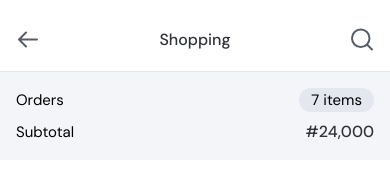
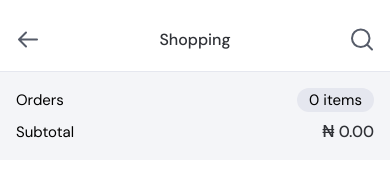
Before and after one commit to kaiser54/ipc-product-main, a Nuxt app: page /dashboard/market/cart in a window 390 px wide. Shown: the top 194 px of the page. Built offline with nearby package versions, Linux system fonts and the light colour scheme.

Commit message:
total price for mobile cart

```diff
--- a/components/cart.vue
+++ b/components/cart.vue
@@ -9,7 +9,7 @@
               <path d="M5 19L19 5M5 5L19 19L5 5Z" stroke="#565C69" stroke-width="2" stroke-linecap="round"
                 stroke-linejoin="round" />
             </svg>
-            <h3 class="h3-medium">Shopping bag</h3>
+            <h3 class="h3-medium">Shopping cart</h3>
           </div>
         </header>
         <div class="cart-list">
@@ -18,20 +18,22 @@
             <cartList v-for="product in cart" :key="product.id" :product="product" :inCart="true" class="cart-list-con" />
           </div>
         </div>
-        <div class="checkout-container"  v-if="cart.length > 1">
+        <div class="checkout-wrap" v-if="cart.length > 1">
+          <div class="checkout-container">
             <div class="checkout-details">
               <div class="checkout-title">
                 <p>Orders</p>
                 <div class="item-list-tag">
-                7 items
+                  {{ cart.length }} items
                 </div>
               </div>
               <div class="total-price checkout-title">
                 <p class="total">Subtotal</p>
-              <p class="price">₦20,000</p>
+                <p class="price">₦ {{ calculateTotalPrice().toFixed(2) }}</p>
               </div>
             </div>
             <button class="btn primary-btn" @click="checkout">Checkout</button>
+          </div>
         </div>
       </div>
       <div class="cart-bg" @click="closeCart"></div>
@@ -63,6 +65,17 @@ export default {
     },
     leaveCart() {
       this.$router.push('/dashboard/market');
+    },
+    calculateTotalPrice() {
+      let totalPrice = 0;
+
+      for (const product of this.cart) {
+        const productInCart = this.$store.state.cart.find(p => p.id === product.id);
+        const quantity = productInCart ? productInCart.quantity : 0;
+        totalPrice += product.price * quantity;
+      }
+
+      return totalPrice;
     },
   },
 };
@@ -178,6 +191,15 @@ header {
   border-bottom: 1px solid var(--grey-grey5);
 }
 
+.checkout-wrap {
+  width: 100%;
+  position: fixed;
+  bottom: 0;
+  left: 0;
+  padding: 24px;
+  background: white;
+}
+
 .checkout-container {
   display: flex;
   flex-direction: column;
@@ -264,4 +286,5 @@ p.price {
 
 a {
   width: 100%;
-}</style>
+}
+</style>
--- a/components/mobileCart.vue
+++ b/components/mobileCart.vue
@@ -3,11 +3,11 @@
         <div class="order__pricing__group">
             <div class="mobile_ _orders">
                 <div class="mobile-order">Orders</div>
-                <div class="order-items">7 items</div>
+                <div class="order-items">{{ cart.length }} items</div>
             </div>
             <div class="mobile_ _total">
                 <div class="mobile-order">Subtotal</div>
-                <div class="total-price">#24,000</div>
+                <div class="total-price">₦ {{ calculateTotalPrice().toFixed(2) }}</div>
             </div>
         </div>
         <div class="listed-cart-product">
@@ -19,14 +19,33 @@
 <script>
 import { mapState, mapMutations } from 'vuex';
 export default {
+    // props: {
+    //     cart: {
+    //         type: String,
+    //         required: true,
+    //     }
+    // },
+    data() {
+        return {
+            totalPrice: 0,
+        }
+    },
     computed: {
         ...mapState(['cart']),
-        // cartItems() {
-        //   return this.$store.state.cart;
-        // },
     },
     methods: {
         ...mapMutations(['removeFromCart']),
+        calculateTotalPrice() {
+            let totalPrice = 0;
+
+            for (const product of this.cart) {
+                const productInCart = this.$store.state.cart.find(p => p.id === product.id);
+                const quantity = productInCart ? productInCart.quantity : 0;
+                totalPrice += product.price * quantity;
+            }
+
+            return totalPrice;
+        },
     },
 };
 </script>
--- a/pages/dashboard/market/cart.vue
+++ b/pages/dashboard/market/cart.vue
@@ -9,8 +9,8 @@
         <h2 class="h2-medium">Shopping cart</h2>
       </div>
     </div>
-    <emptyCart v-if="cart.length == 0" @leaveCart="leaveCart"/>
-    <div class="listed-cart" v-if="!mobile && cart.length > 0" >
+    <emptyCart v-if="cart.length == 0" @leaveCart="leaveCart" />
+    <div class="listed-cart" v-if="!mobile && cart.length > 0">
       <div class="listed-cart-product">
         <cartList v-for="product in cart" :key="product.id" :product="product" :inCart="true" class="cart-list-con" />
       </div>
@@ -25,7 +25,7 @@
           </div>
           <div class="total-price checkout-title">
             <p class="total">Subtotal</p>
-            <p class="price">₦20,000</p>
+            <p class="price">₦{{ calculateTotalPrice().toFixed(2) }}</p>
           </div>
         </div>
         <button class="btn primary-btn">Checkout</button>
@@ -70,6 +70,17 @@ export default {
       } else {
         this.mobile = false;
       }
+    },
+    calculateTotalPrice() {
+      let totalPrice = 0;
+
+      for (const product of this.cart) {
+        const productInCart = this.$store.state.cart.find(p => p.id === product.id);
+        const quantity = productInCart ? productInCart.quantity : 0;
+        totalPrice += product.price * quantity;
+      }
+
+      return totalPrice;
     },
     leaveCart() {
       this.$router.push('/dashboard/market');
```
Lines whose indentation alone changed are shown as unchanged.
